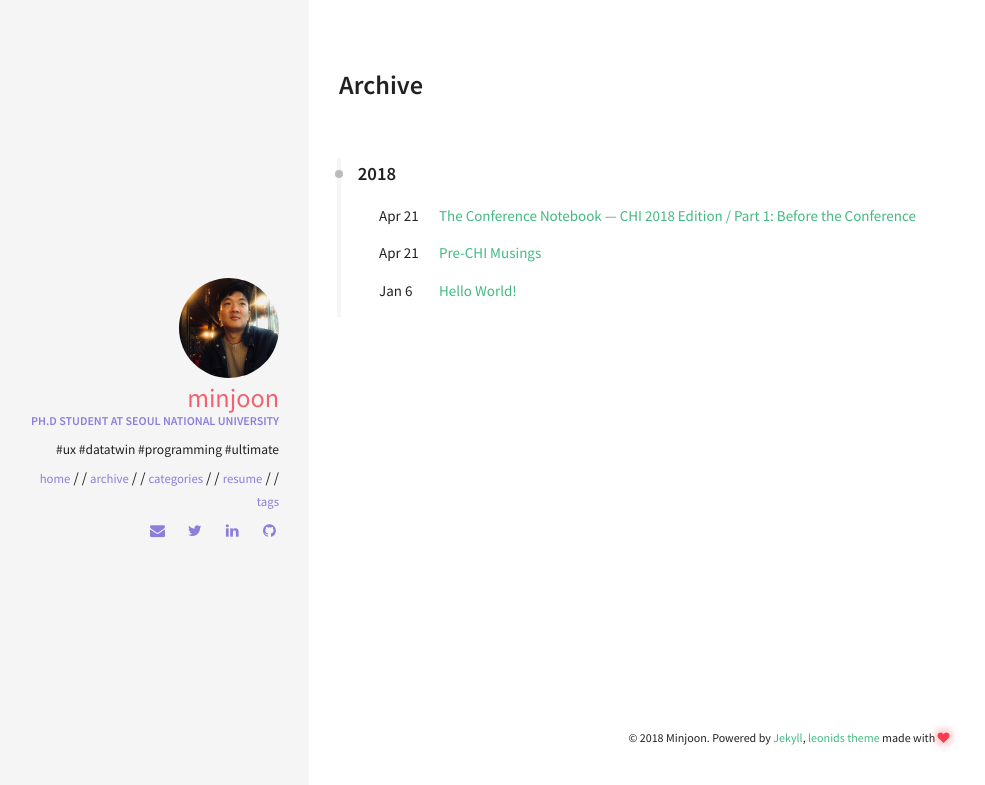
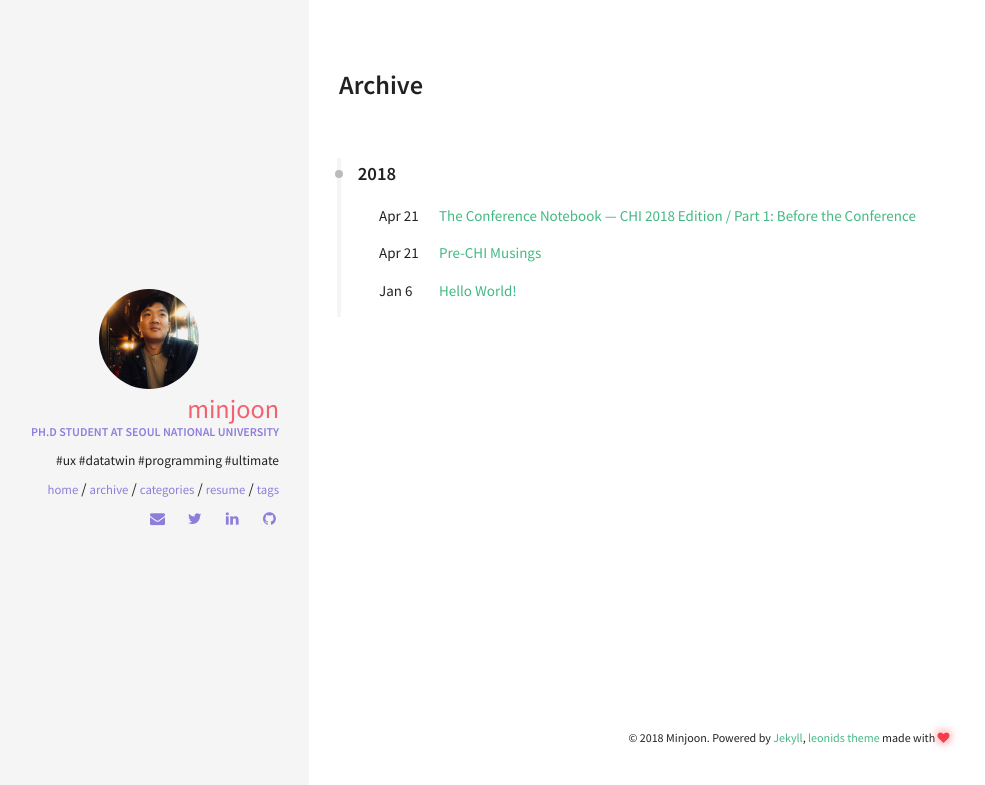
Before and after one commit to minjoonkim/minjoonkim.github.io, a Jekyll site: the page built from archive.html, in a window 1280 px wide. Shown: the top 785 px of the page, without its empty margins (11-996 px from the left). Built offline with Jekyll 4.4.1, drawn with Linux system fonts in a browser that asks for light colours.

Commit message:
Revert "css and fonts"
This reverts commit 4054fdf3de6b042e16bf97ba764313b4c2439472.

```diff
--- a/_sass/pages/_layout.scss
+++ b/_sass/pages/_layout.scss
@@ -25,9 +25,6 @@
     width: 100px;
     height: 100px;
     float: none;
-    @include media-query($medium-screen) {
-      margin-right: 0;
-    }
   }
   .author_name {
     display: block;
@@ -80,12 +77,6 @@
     display: inline-block;
     *display: inline;
     zoom: 1;
-    &:after {
-      content: '/';
-    }
-    &:last-child:after {
-      content: '';
-    }
     & a {
       margin-top: 1em;
       text-transform: lowercase;
```
